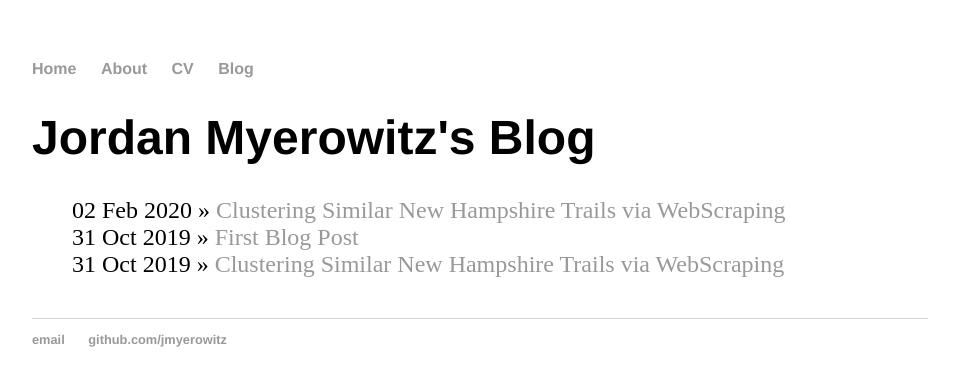
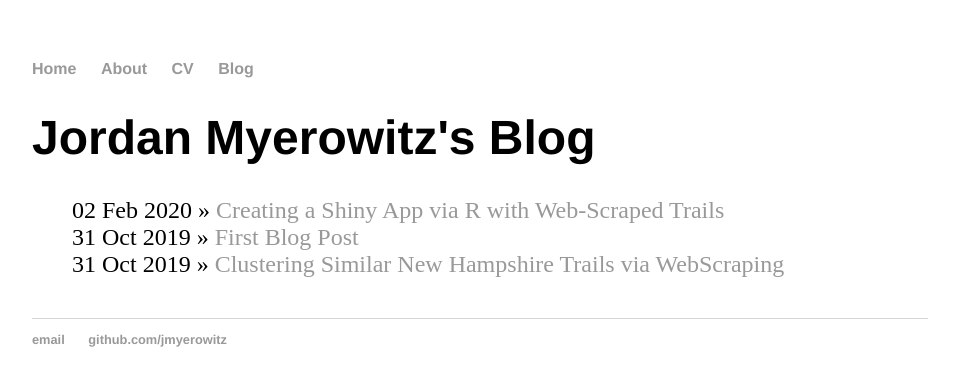
Before and after one commit to jmyerowitz/jmyerowitz2.github.io, a Jekyll site: the page built from blog/index.html, in a window 1280 px wide. Shown: the top 386 px of the page, without its empty margins (160-1119 px from the left). Built offline with Jekyll 4.4.1, drawn with Linux system fonts in a browser that asks for light colours.

Commit message:
Changed title

```diff
--- a/_posts/2020-02-03-Creating-a-Shiny-App-with-Trails.md
+++ b/_posts/2020-02-03-Creating-a-Shiny-App-with-Trails.md
@@ -1,5 +1,5 @@
 ---
 layout: post
-title: "Clustering Similar New Hampshire Trails via WebScraping"
+title: "Creating a Shiny App via R with Web-Scraped Trails"
 date: 2020-02-02
 ---
```
